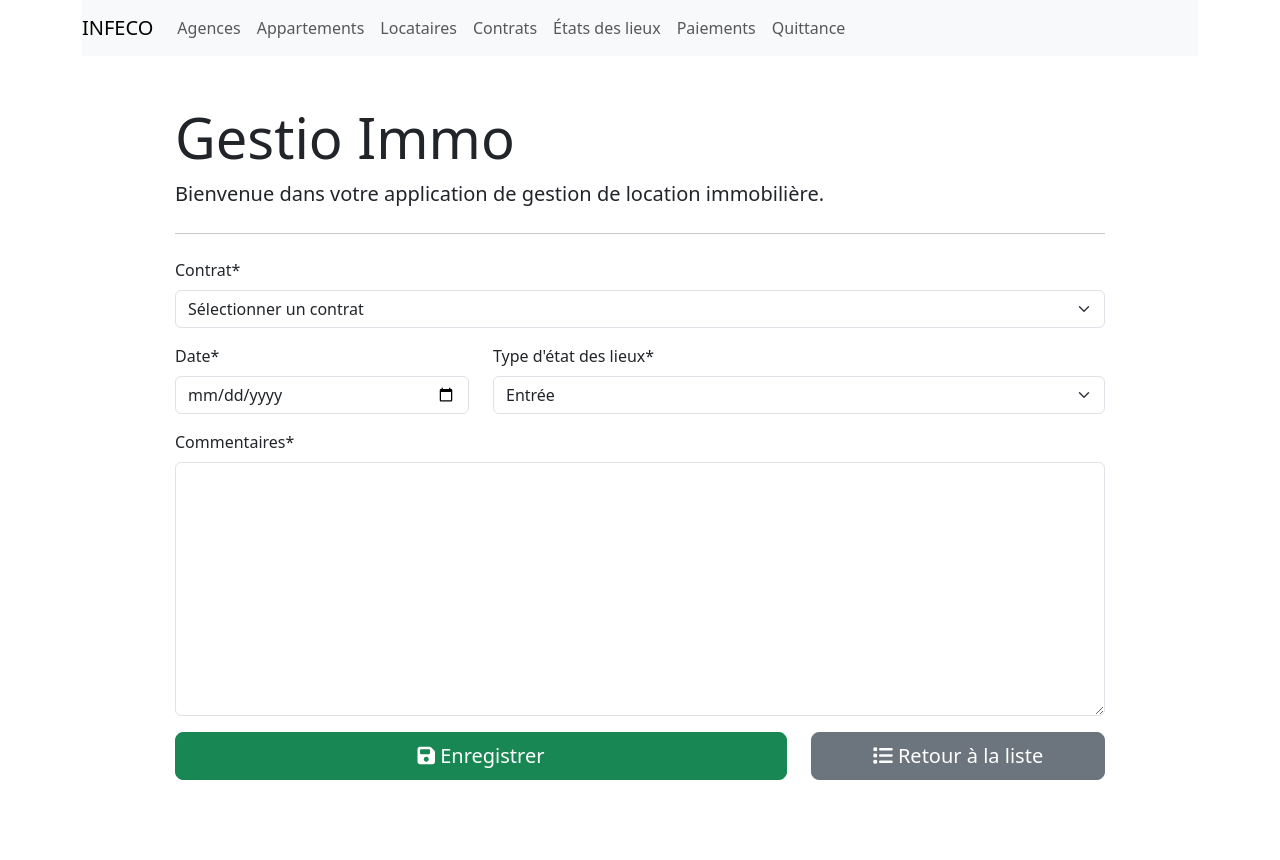
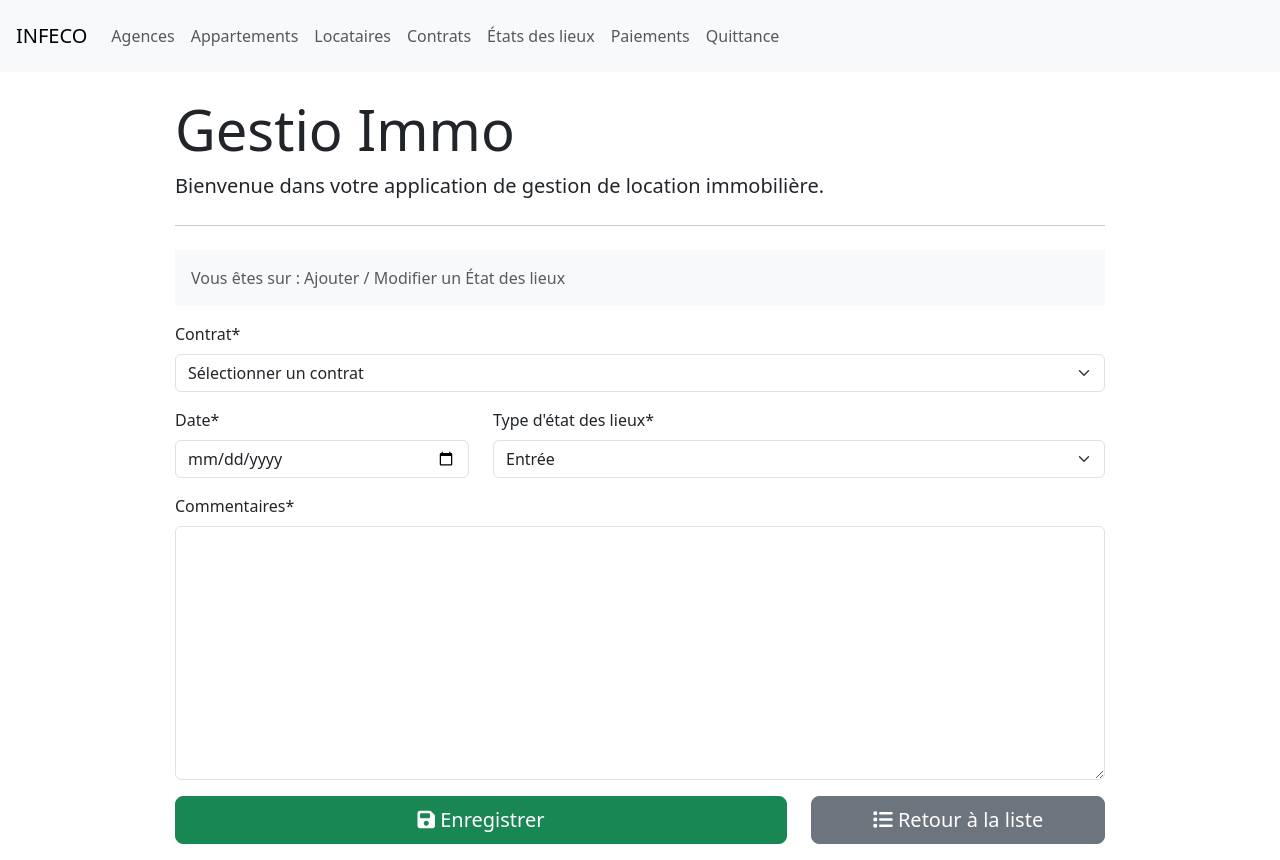
Before and after one commit to luciepellier/app_immo, a Django app: page /itemslist/ in a window 1280 px wide. Before the commit the page ends 780 px from the top, so only its background shows below. Run offline with Django 4.2, Linux system fonts and the light colour scheme; data that the repository does not hold is empty; some libraries are stand-ins or nearby versions.

Commit message:
add favicon, breadcrumbs & style navbar

```diff
--- a/project_immo/gestion_immo/templates/agency_management/agency_list.html
+++ b/project_immo/gestion_immo/templates/agency_management/agency_list.html
@@ -1,6 +1,12 @@
 {% extends 'apartment_management/base.html' %}
 
 {% block content %}
+
+<nav aria-label="breadcrumb">
+    <ol class="breadcrumb p-3 bg-light">
+      <li class="breadcrumb-item active" aria-current="page">Vous êtes sur : Liste d'Agences</li>
+    </ol>
+</nav>
 
 <table class="table table-borderless">
 <thead class="border-bottom font-weight-bold">
--- a/project_immo/gestion_immo/templates/apartment_management/apartment_list.html
+++ b/project_immo/gestion_immo/templates/apartment_management/apartment_list.html
@@ -1,6 +1,12 @@
 {% extends 'apartment_management/base.html' %}
 
 {% block content %}
+
+<nav aria-label="breadcrumb">
+    <ol class="breadcrumb p-3 bg-light">
+      <li class="breadcrumb-item active" aria-current="page">Vous êtes sur : Liste d'Appartements</li>
+    </ol>
+</nav>
 
 <table class="table table-borderless">
 <thead class="border-bottom font-weight-bold">
--- a/project_immo/gestion_immo/templates/apartment_management/base.html
+++ b/project_immo/gestion_immo/templates/apartment_management/base.html
@@ -7,11 +7,12 @@
     <link href="https://cdn.jsdelivr.net/npm/bootstrap@5.3.0/dist/css/bootstrap.min.css" rel="stylesheet"
     integrity="sha384-9ndCyUaIbzAi2FUVXJi0CjmCapSmO7SnpJef0486qhLnuZ2cdeRhO02iuK6FUUVM" crossorigin="anonymous">
     <link rel="stylesheet" href="https://cdnjs.cloudflare.com/ajax/libs/font-awesome/6.4.0/css/all.min.css">
+
 </head>
 <body>
     <div class="container">
-        <nav class="navbar navbar-expand-lg navbar-light bg-light">
-            <a class="navbar-brand " href="/contract/list/">INFECO</a>
+        <nav class="navbar fixed-top navbar-expand-lg navbar-light bg-light p-3">
+            <a class="navbar-brand" href="/contract/list/">INFECO</a>
             <button class="navbar-toggler" type="button" data-toggle="collapse" data-target="#navbarNav" aria-controls="navbarNav" aria-expanded="false" aria-label="Toggle navigation">
             <span class="navbar-toggler-icon"></span>
             </button>
@@ -20,7 +21,7 @@
                     <li class="nav-item">
                         <a class="nav-link" href="{% url 'agency_list' %}">Agences</a>
                     </li>
-                    <li class="nav-item active">
+                    <li class="nav-item">
                     <a class="nav-link" href="{% url 'apartment_list' %}">Appartements <span class="sr-only">(current)</span></a>
                     </li>
                     <li class="nav-item">
@@ -42,7 +43,7 @@
             </div>
         </nav>
     </div>
-    <div class="container">
+    <div class="container pt-5">
         <div class="col-md-10 offset-md-1 mt-5">
             <div class="jumbotron">
                 <h1 class="display-4">Gestio Immo</h1>
--- a/project_immo/gestion_immo/templates/contract_management/contract_list.html
+++ b/project_immo/gestion_immo/templates/contract_management/contract_list.html
@@ -1,6 +1,12 @@
 {% extends 'apartment_management/base.html' %}
 
 {% block content %}
+
+<nav aria-label="breadcrumb">
+    <ol class="breadcrumb p-3 bg-light">
+      <li class="breadcrumb-item active" aria-current="page">Vous êtes sur : Accueil / Liste de Contrats</li>
+    </ol>
+</nav>
 
 <table class="table table-borderless">
 <thead class="border-bottom font-weight-bold">
--- a/project_immo/gestion_immo/templates/itemslist_management/itemslist_form.html
+++ b/project_immo/gestion_immo/templates/itemslist_management/itemslist_form.html
@@ -2,6 +2,13 @@
 {% load crispy_forms_tags %}
 
 {% block content %}
+
+<nav aria-label="breadcrumb">
+    <ol class="breadcrumb p-3 bg-light">
+      <li class="breadcrumb-item active" aria-current="page">Vous êtes sur : Ajouter / Modifier un État des lieux</li>
+    </ol>
+</nav>
+
 <form action="" method="post" autocomplete="off">
     {% csrf_token %}
     {{ form|as_crispy_errors }}
--- a/project_immo/gestion_immo/templates/itemslist_management/itemslist_list.html
+++ b/project_immo/gestion_immo/templates/itemslist_management/itemslist_list.html
@@ -1,6 +1,12 @@
 {% extends 'apartment_management/base.html' %}
 
 {% block content %}
+
+<nav aria-label="breadcrumb">
+    <ol class="breadcrumb p-3 bg-light">
+      <li class="breadcrumb-item active" aria-current="page">Vous êtes sur : Liste d'États des lieux</li>
+    </ol>
+</nav>
 
 <table class="table table-borderless">
 <thead class="border-bottom font-weight-bold">
--- a/project_immo/gestion_immo/templates/occupant_management/occupant_list.html
+++ b/project_immo/gestion_immo/templates/occupant_management/occupant_list.html
@@ -1,6 +1,12 @@
 {% extends 'apartment_management/base.html' %}
 
 {% block content %}
+
+<nav aria-label="breadcrumb">
+    <ol class="breadcrumb p-3 bg-light">
+      <li class="breadcrumb-item active" aria-current="page">Vous êtes sur : Locataires</li>
+    </ol>
+</nav>
 
 <table class="table table-borderless">
 <thead class="border-bottom font-weight-bold">
--- a/project_immo/gestion_immo/templates/payment_management/commission_list.html
+++ b/project_immo/gestion_immo/templates/payment_management/commission_list.html
@@ -1,6 +1,12 @@
 {% extends 'apartment_management/base.html' %}
 
 {% block content %}
+
+<nav aria-label="breadcrumb">
+    <ol class="breadcrumb p-3 bg-light">
+      <li class="breadcrumb-item active" aria-current="page">Vous êtes sur : Solde des Commissions</li>
+    </ol>
+</nav>
 
 <table class="table table-borderless">
 <thead class="border-bottom font-weight-bold">
--- a/project_immo/gestion_immo/templates/payment_management/payment_list.html
+++ b/project_immo/gestion_immo/templates/payment_management/payment_list.html
@@ -1,6 +1,12 @@
 {% extends 'apartment_management/base.html' %}
 
 {% block content %}
+
+<nav aria-label="breadcrumb">
+    <ol class="breadcrumb p-3 bg-light">
+      <li class="breadcrumb-item active" aria-current="page">Vous êtes sur : Liste de Paiements</li>
+    </ol>
+</nav>
 
 <table class="table table-borderless">
 <thead class="border-bottom font-weight-bold">
--- a/project_immo/gestion_immo/templates/payment_management/rental_list.html
+++ b/project_immo/gestion_immo/templates/payment_management/rental_list.html
@@ -1,6 +1,12 @@
 {% extends 'apartment_management/base.html' %}
 
 {% block content %}
+
+<nav aria-label="breadcrumb">
+    <ol class="breadcrumb p-3 bg-light">
+      <li class="breadcrumb-item active" aria-current="page">Vous êtes sur : Solde des Loyers</li>
+    </ol>
+</nav>
 
 <table class="table table-borderless">
 <thead class="border-bottom font-weight-bold">
--- a/project_immo/gestion_immo/templates/receipt_management/receipt_form.html
+++ b/project_immo/gestion_immo/templates/receipt_management/receipt_form.html
@@ -2,6 +2,12 @@
 {% load crispy_forms_tags %}
 
 {% block content %}
+
+<nav aria-label="breadcrumb">
+    <ol class="breadcrumb p-3 bg-light">
+      <li class="breadcrumb-item active" aria-current="page">Vous êtes sur : Générer une Quittance</li>
+    </ol>
+</nav>
 
 <form action="{% url 'render_pdf_view' %}" target="_blank" method="post" autocomplete="on">
     {% csrf_token %}
```
Also changed, not shown: project_immo/gestion_immo/templates/agency_management/agency_form.html (+7 -0 lines), project_immo/gestion_immo/templates/apartment_management/apartment_form.html (+7 -0 lines), project_immo/gestion_immo/templates/contract_management/contract_form.html (+7 -0 lines), project_immo/gestion_immo/templates/occupant_management/occupant_form.html (+7 -0 lines), project_immo/gestion_immo/templates/payment_management/payment_form.html (+7 -0 lines), project_immo/gestion_immo/static/favicon.ico (added).
